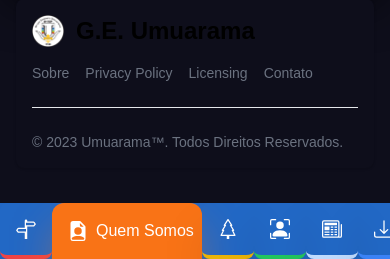
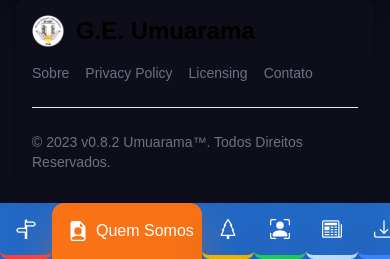
Before and after one commit to Mayxx-x/Geumuarama, a Django app: page /sobre/ in a window 390 px wide. Shown: the part 585-844 px from the top of the page. Run offline with Django 4.2, Linux system fonts and the light colour scheme; some libraries are stand-ins or nearby versions; some web fonts are replaced.

Commit message:
added version

```diff
--- a/home/templates/shared/_base_index.html
+++ b/home/templates/shared/_base_index.html
@@ -123,7 +123,7 @@
                 </ul>
             </div>
             <hr class="my-6 border-gray-200 sm:mx-auto dark:border-gray-700 lg:my-8" />
-            <span class="block text-sm text-gray-500 sm:text-center dark:text-gray-400"> © 2023 <a href="https://flowbite.com/" class="hover:underline">Umuarama™</a>. Todos Direitos Reservados.</span>
+            <span class="block text-sm text-gray-500 sm:text-center dark:text-gray-400"> © 2023 v0.8.2 <a href="https://flowbite.com/" class="hover:underline">Umuarama™</a>. Todos Direitos Reservados.</span>
         </div>
     </footer>
 
```
